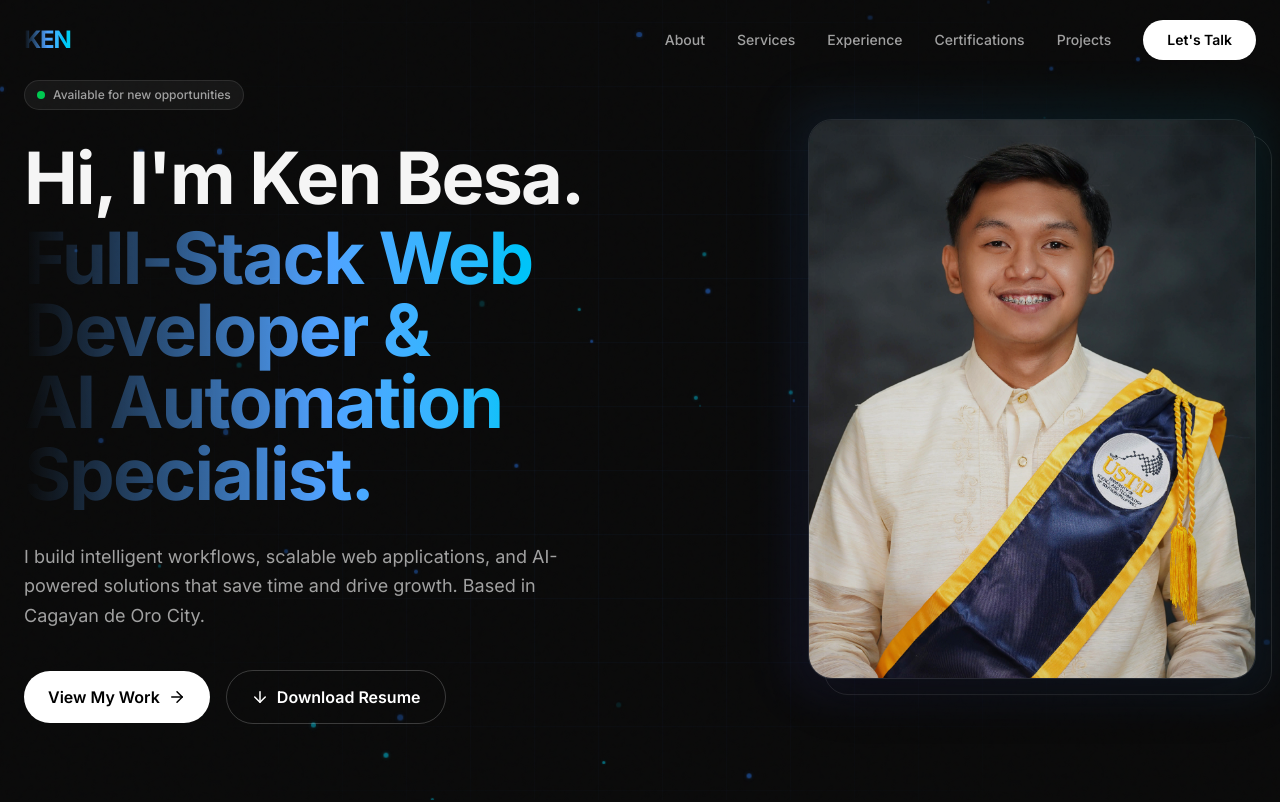
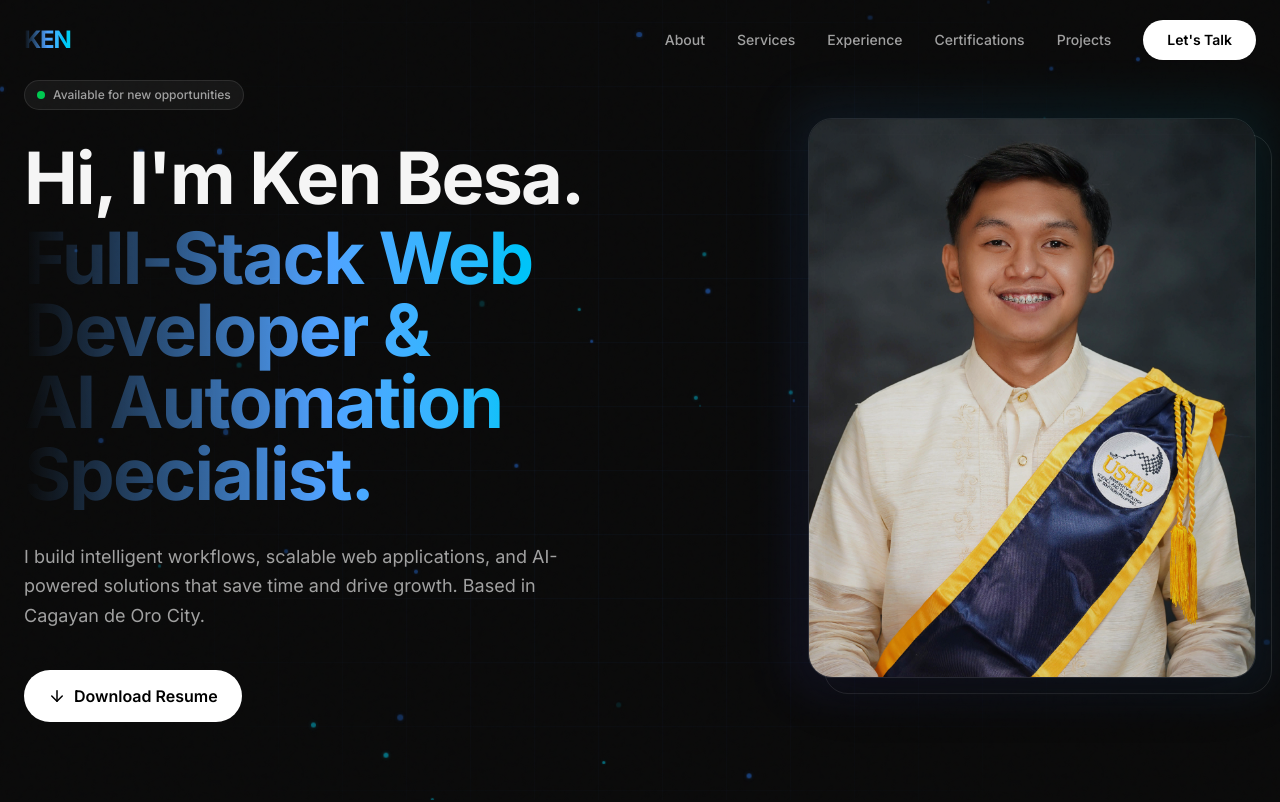
Before and after one commit to ken122704/portfolio, a Next.js app: page / in a window 1280 px wide. Shown: the top 802 px of the page. Built offline with nearby package versions, Linux system fonts and the light colour scheme.

Commit message:
remove the view my work button in hero

```diff
--- a/components/Hero.tsx
+++ b/components/Hero.tsx
@@ -85,16 +85,9 @@ export default function Hero() {
             className="flex flex-col sm:flex-row items-center gap-4 w-full sm:w-auto"
           >
             <Link
-              href="#projects"
-              className="flex items-center gap-2 px-6 py-3.5 bg-white text-black rounded-full font-semibold hover:bg-gray-200 transition-colors w-full sm:w-auto justify-center"
-            >
-              View My Work
-              <ArrowRight size={18} />
-            </Link>
-            <Link
               href="/resume.pdf"
               download="Ken_Besa_Resume.pdf"
-              className="flex items-center gap-2 px-6 py-3.5 bg-transparent text-white border border-white/20 rounded-full font-semibold hover:bg-white/10 transition-colors w-full sm:w-auto justify-center"
+              className="flex items-center gap-2 px-6 py-3.5 bg-white text-black rounded-full font-semibold hover:bg-gray-200 transition-colors w-full sm:w-auto justify-center"
             >
               <ArrowDown size={18} />
               Download Resume
```
